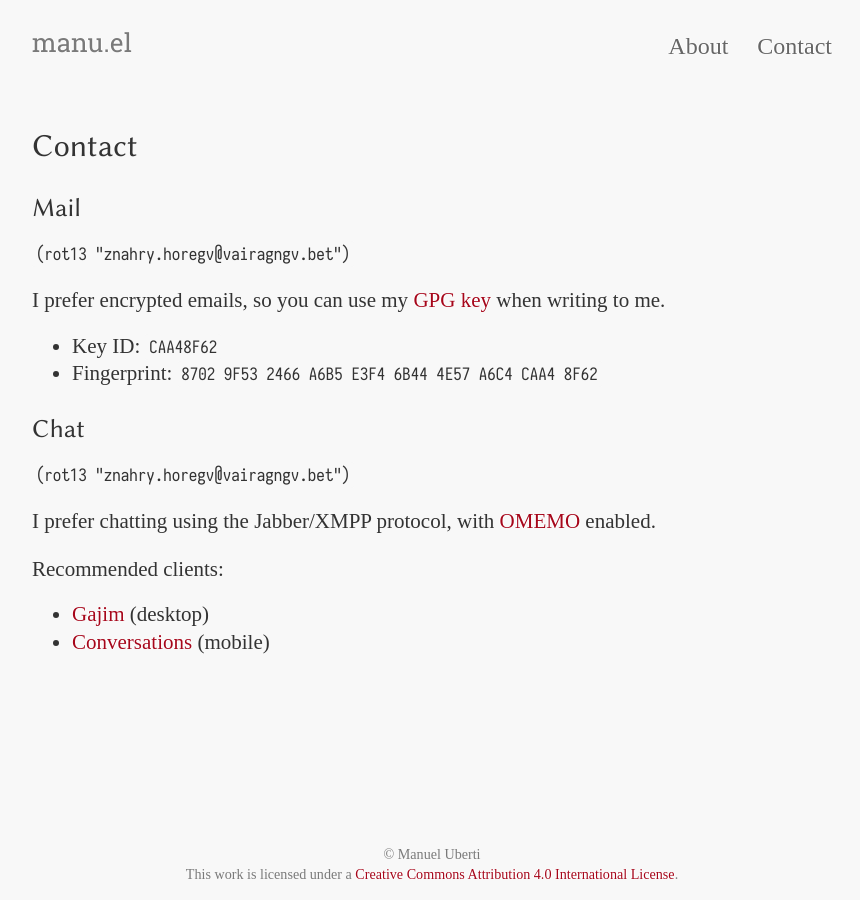
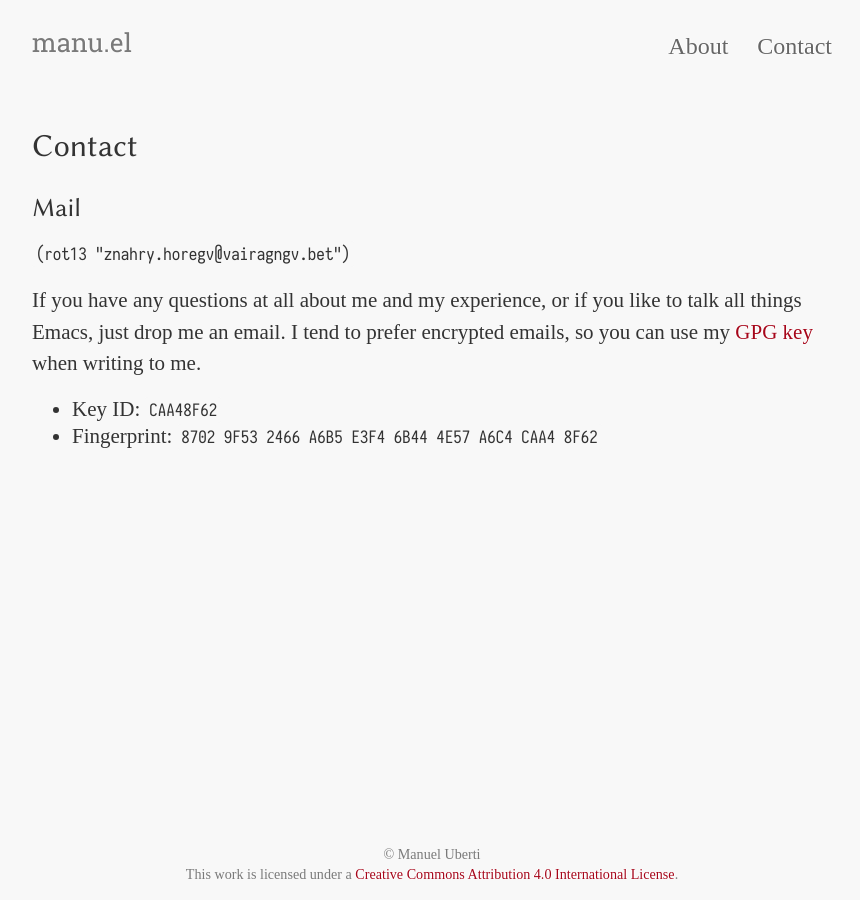
Before and after one commit to manuel-uberti/manuel-uberti.github.io, a Jekyll site: the page built from contact.md, in a window 1280 px wide. Shown: the whole page, without its empty margins (208-1068 px from the left). Built offline with Jekyll 4.4.1, drawn with Linux system fonts in a browser that asks for light colours; some web fonts are replaced.

Commit message:
Wording and contact details

```diff
--- a/contact.md
+++ b/contact.md
@@ -8,20 +8,11 @@ tags: contact
 ### Mail ###
 `(rot13 "znahry.horegv@vairagngv.bet")`
 
-I prefer encrypted emails, so you can use
-my
-[GPG key](https://github.com/manuel-uberti/manuel-uberti.github.io/blob/master/pubkey.txt) when
-writing to me.
+If you have any questions at all about me and my experience, or if you like to
+talk all things Emacs, just drop me an email. I tend to prefer encrypted emails,
+so you can use my [GPG
+key](https://github.com/manuel-uberti/manuel-uberti.github.io/blob/master/pubkey.txt)
+when writing to me.
 
 - Key ID: `CAA48F62`
 - Fingerprint: `8702 9F53 2466 A6B5 E3F4 6B44 4E57 A6C4 CAA4 8F62`
-
-### Chat ###
-`(rot13 "znahry.horegv@vairagngv.bet")`
-
-I prefer chatting using the Jabber/XMPP protocol,
-with [OMEMO](https://en.wikipedia.org/wiki/OMEMO) enabled.
-
-Recommended clients:
-- [Gajim](https://gajim.org/) (desktop)
-- [Conversations](https://conversations.im/) (mobile)
```
